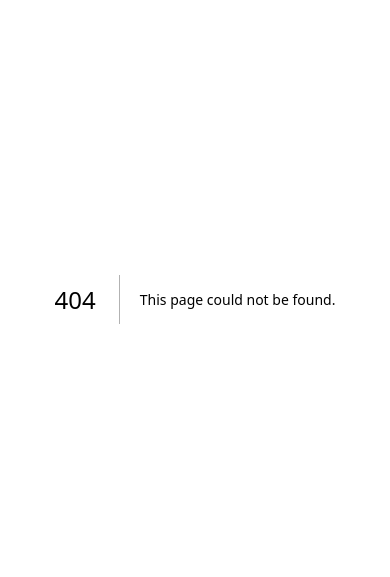
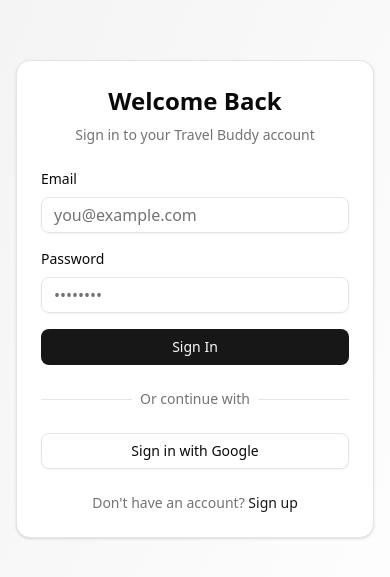
Before and after one commit to rajaNayak123/TravelBuddyFinder, a Next.js app: page /auth/signin in a window 390 px wide. Before the commit this address had no page. Shown: the part 123-700 px from the top of the page. Built offline with nearby package versions, Linux system fonts and the light colour scheme.

Commit message:
Add responsive SignIn page with email/password and Google authentication using NextAuth

```diff
--- /dev/null
+++ b/app/auth/signin/page.tsx
@@ -0,0 +1,110 @@
+"use client";
+
+import type React from "react";
+
+import {useState} from "react";
+import {signIn} from "next-auth/react";
+import {useRouter} from "next/navigation";
+import Link from "next/link";
+import { Button } from "@/components/ui/button";
+import { Input } from "@/components/ui/input";
+import { Card, CardContent, CardDescription, CardHeader, CardTitle } from "@/components/ui/card";
+
+
+export default function SignIn() {
+    const [email, setEmail] = useState("");
+    const [password, setPassword] = useState("");
+    const [error, setError] = useState("");
+    const [loading, setLoading] = useState(false);
+    const router = useRouter()
+
+    const handleSubmit = async (e: React.FormEvent) => {
+        e.preventDefault()
+        setError("")
+        setLoading(true)
+
+        try {
+          const result = await signIn("credentials", {
+            email,
+            password,
+            redirect: false,
+          })
+
+          if (result?.error) {
+            setError(result.error)
+          } else if (result?.ok) {
+            router.push("/dashboard")
+          }
+        } catch (err) {
+          setError("An error occurred. Please try again.")
+        } finally {
+          setLoading(false)
+        }
+    }
+
+    const handleGoogleSignIn = () => {
+        signIn("google", { callbackUrl: "/dashboard" })
+    }
+
+    return (
+        <div className="min-h-screen flex items-center justify-center bg-gradient-to-br from-primary/5 to-accent/5 px-4">
+        <Card className="w-full max-w-md">
+          <CardHeader className="text-center">
+            <CardTitle className="text-2xl">Welcome Back</CardTitle>
+            <CardDescription>Sign in to your Travel Buddy account</CardDescription>
+          </CardHeader>
+          <CardContent>
+            <form onSubmit={handleSubmit} className="space-y-4">
+              {error && <div className="bg-destructive/10 text-destructive text-sm p-3 rounded">{error}</div>}
+
+              <div>
+                <label className="block text-sm font-medium mb-2">Email</label>
+                <Input
+                  type="email"
+                  placeholder="you@example.com"
+                  value={email}
+                  onChange={(e) => setEmail(e.target.value)}
+                  required
+                />
+              </div>
+
+              <div>
+                <label className="block text-sm font-medium mb-2">Password</label>
+                <Input
+                  type="password"
+                  placeholder="••••••••"
+                  value={password}
+                  onChange={(e) => setPassword(e.target.value)}
+                  required
+                />
+              </div>
+
+              <Button type="submit" className="w-full" disabled={loading}>
+                {loading ? "Signing in..." : "Sign In"}
+              </Button>
+            </form>
+
+            <div className="relative my-6">
+              <div className="absolute inset-0 flex items-center">
+                <div className="w-full border-t border-border"></div>
+              </div>
+              <div className="relative flex justify-center text-sm">
+                <span className="px-2 bg-card text-muted-foreground">Or continue with</span>
+              </div>
+            </div>
+
+            <Button type="button" variant="outline" className="w-full bg-transparent" onClick={handleGoogleSignIn}>
+              Sign in with Google
+            </Button>
+
+            <p className="text-center text-sm text-muted-foreground mt-6">
+              Don't have an account?{" "}
+              <Link href="/auth/signup" className="text-primary hover:underline font-medium">
+                Sign up
+              </Link>
+            </p>
+          </CardContent>
+        </Card>
+      </div>
+    )
+}
```
